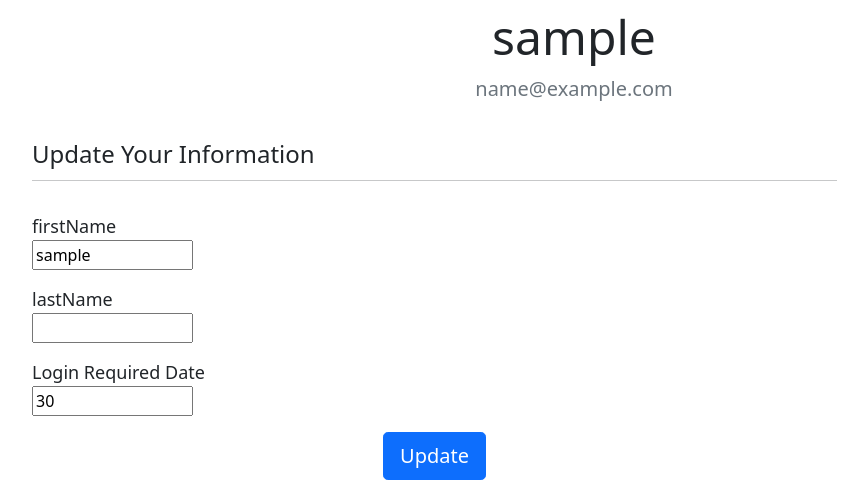
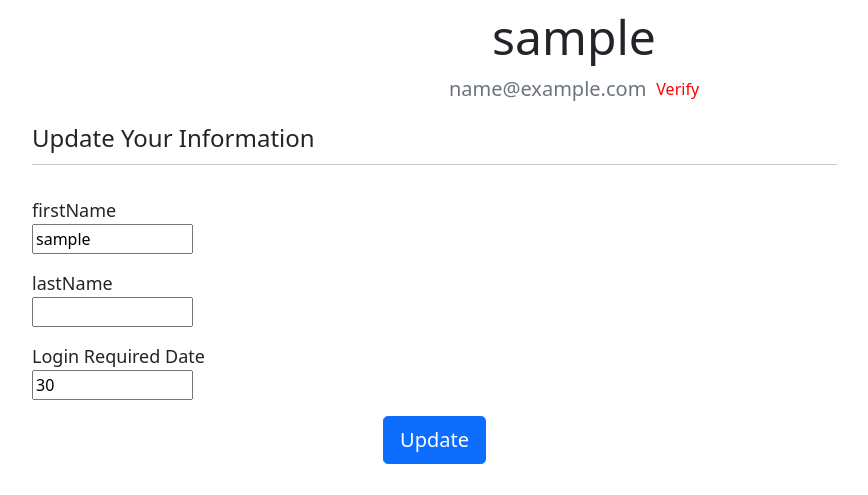
Before and after one commit to ravilladhaneesh/secrets-app, a Flask app: page /account in a window 1280 px wide. Shown: the part 56-551 px from the top of the page, without its empty margins (66-934 px from the left). Run offline with Flask 3, Linux system fonts and the light colour scheme; the visitor is signed in with stand-in values (Sample User, id 1).

Commit message:
Add verified implementation in account UI

```diff
--- a/secrets_app/accounts/routes.py
+++ b/secrets_app/accounts/routes.py
@@ -107,8 +107,9 @@ def verify():
     userId = int(current_user.get_id())
     user = User.query.get(userId)
     if user.is_oauth or user.is_verified:
+        next = request.args.get('next')
         flash("You are already verfied", "success")
-        return redirect(url_for("home"))
+        return redirect(next) if next else redirect(url_for("home"))
     form = EmailVerificationForm()
     if request.method == "POST":
         if form.validate_on_submit():
--- a/secrets_app/static/account.css
+++ b/secrets_app/static/account.css
@@ -10,6 +10,33 @@
 }
 
 .input-fields .field-label{
-    /* background-color: red; */
     font-weight: 400;
 }
+
+
+.account-info .email {
+    display: flex;
+    align-items: center;
+    justify-content: center;
+    flex-wrap: wrap;
+}
+
+.email .address {
+    margin-right: 10px;
+    align-self: center;
+
+}
+
+.email .address p {
+    margin: 0%;
+}
+
+.email .is-verified img {
+    width: 20px;
+    height: auto;
+}
+
+.email .is-verified .verify{
+    text-decoration: none;
+    color: red;
+}
--- a/secrets_app/templates/account.html
+++ b/secrets_app/templates/account.html
@@ -3,8 +3,21 @@
 <div class="container-sm account-container">
     <!-- Account Info Section -->
     <div class="account-info text-center">
-        <h3 class="display-5">{{ current_user.firstName }}</h3>
-        <p class="lead text-muted">{{ current_user.email }}</p>
+        <div class="username-header">
+            <h3 class="display-5">{{ current_user.firstName }}</h3>
+        </div>
+        <div class="email">
+            <div class="address">
+                <p class="lead text-muted">{{ current_user.email }}</p>
+            </div>
+            <div class="is-verified">
+                {% if current_user.is_verified %}
+                    <img src="{{url_for('static', filename='images/verified.png')}}" alt="verified email img" />
+                {% else %}
+                    <a class="verify" href="{{url_for('accounts.verify', next=url_for('accounts.account'))}}">Verify</a>
+                {% endif %}
+            </div>
+        </div>
     </div>
 
     <!-- Update Account Section -->
```
Also changed, not shown: docker-compose.yml (added, +7 -0 lines), secrets_app/static/images/verified.png (added).
